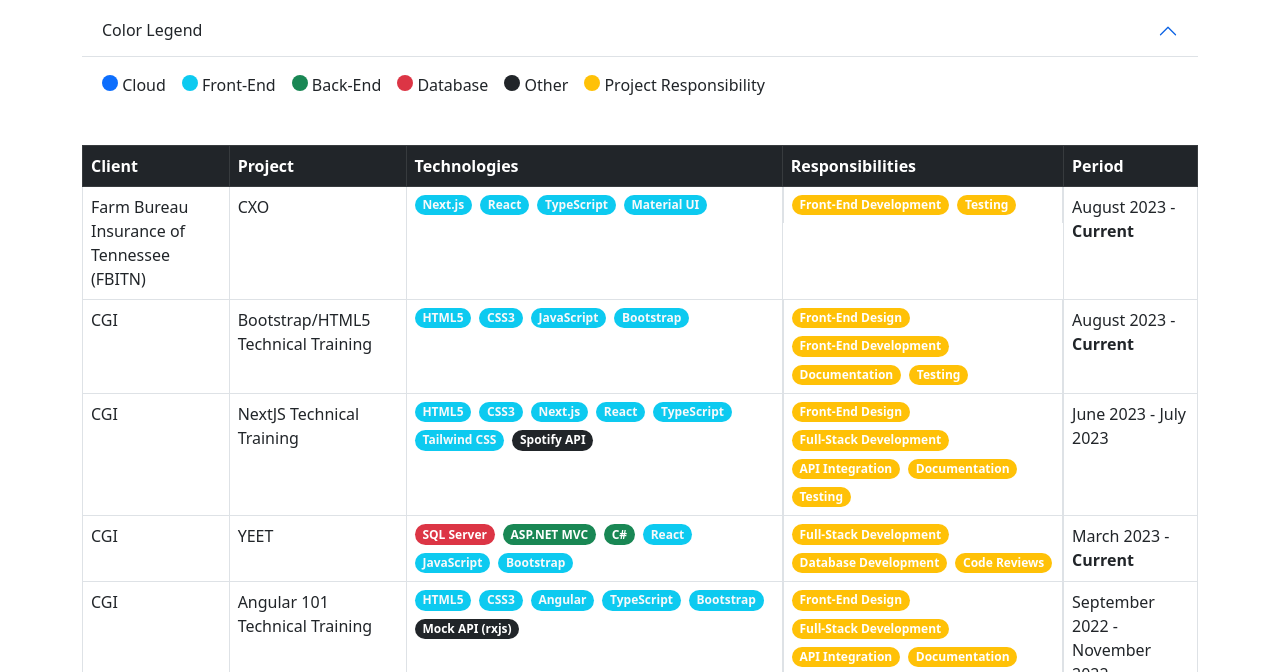
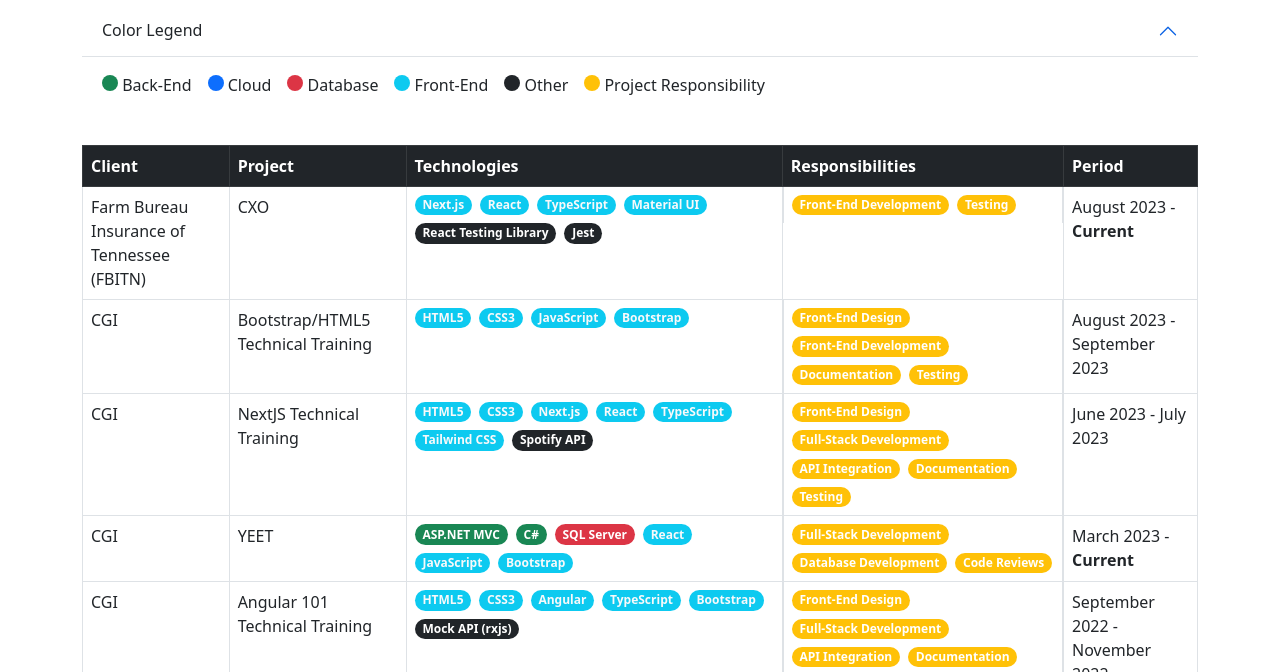
Before and after one commit to spencer-plasse/cgi-bootstrap-technical-training, a plain HTML site: page src/pages/project-history.html in a window 1280 px wide. Shown: the part 112-784 px from the top of the page. Drawn offline with nearby package versions, Linux system fonts and the light colour scheme.

Commit message:
Small quality-of-life fixes to the Contact Me form (autofocus on first name field, soft wrap the message textarea) and updates to the Project History table to sort technologies in ascending alphabetical order by category

```diff
--- a/src/pages/project-history.html
+++ b/src/pages/project-history.html
@@ -63,10 +63,10 @@
 								<div id="collapseColorLegend" class="accordion-collapse collapse show" aria-labelledby="colorLegendHeader" data-bs-parent="#colorLegend">
 									<div class="accordion-body">
 										<section class="hstack gap-3">
+											<p><span class="badge rounded-circle p-2 text-bg-success"> </span> Back-End</p>
 											<p><span class="badge rounded-circle p-2 text-bg-primary"> </span> Cloud</p>
+											<p><span class="badge rounded-circle p-2 text-bg-danger"> </span> Database</p>
 											<p><span class="badge rounded-circle p-2 text-bg-info"> </span> Front-End</p>
-											<p><span class="badge rounded-circle p-2 text-bg-success"> </span> Back-End</p>
-											<p><span class="badge rounded-circle p-2 text-bg-danger"> </span> Database</p>
 											<p><span class="badge rounded-circle p-2 text-bg-dark"> </span> Other</p>
 											<p><span class="badge rounded-circle p-2 text-bg-warning"> </span> Project Responsibility</p>
 										</section>
--- a/src/scripts/loadProjectHistoryTable.js
+++ b/src/scripts/loadProjectHistoryTable.js
@@ -1,7 +1,7 @@
 const categoryToColorMap = {
+    backend: "success",
     cloud: "primary",
     database: "danger",
-    backend: "success",
     frontend: "info text-light",
     other: "dark"
 };
@@ -59,6 +59,8 @@ const projectHistoryData = [
         technologies: [
             { name: "Next.js", category: "frontend" },
             { name: "React", category: "frontend" },
+            { name: "React Testing Library", category: "other" },
+            { name: "Jest", category: "other" },
             { name: "TypeScript", category: "frontend" },
             { name: "Material UI", category: "frontend" }
         ],
@@ -171,12 +173,12 @@ const projectHistoryData = [
             "Testing"
         ],
         startDate: "2023-08-02",
-        endDate: "Current"
+        endDate: "2023-09-02"
     }
   ];
 
-  // Load project history table data on load
-  window.onload = (event) => {
+// Load project history table data on load
+window.onload = (event) => {
     const sortedProjectHistoryData = projectHistoryData.sort((a, b) => b.startDate.localeCompare(a.startDate));
 
     for (const projectData of sortedProjectHistoryData) {
@@ -196,6 +198,8 @@ const projectHistoryData = [
         tableRow.appendChild(clientCell);
         tableRow.appendChild(projectCell);
 
+        // Sort by technology category in ascending alphabetical order
+        const sortedTechnologies = technologies.sort((a, b) => a.category.localeCompare(b.category));
         const technologiesID = `${clientProjectID}-technologies`;
         const technologiesList = document.createElement("td");
 
@@ -206,7 +210,7 @@ const projectHistoryData = [
         innerTechnologiesList.id = technologiesID;
 
         // Display technologies as rounded badges with their respective colors based on category
-        for (const technology of technologies) {
+        for (const technology of sortedTechnologies) {
             const { name, category } = technology;
             const color = categoryToColorMap[category];
             const technologyCell = document.createElement("span");
```
Also changed, not shown: src/pages/contact.html (+11 -6 lines).
